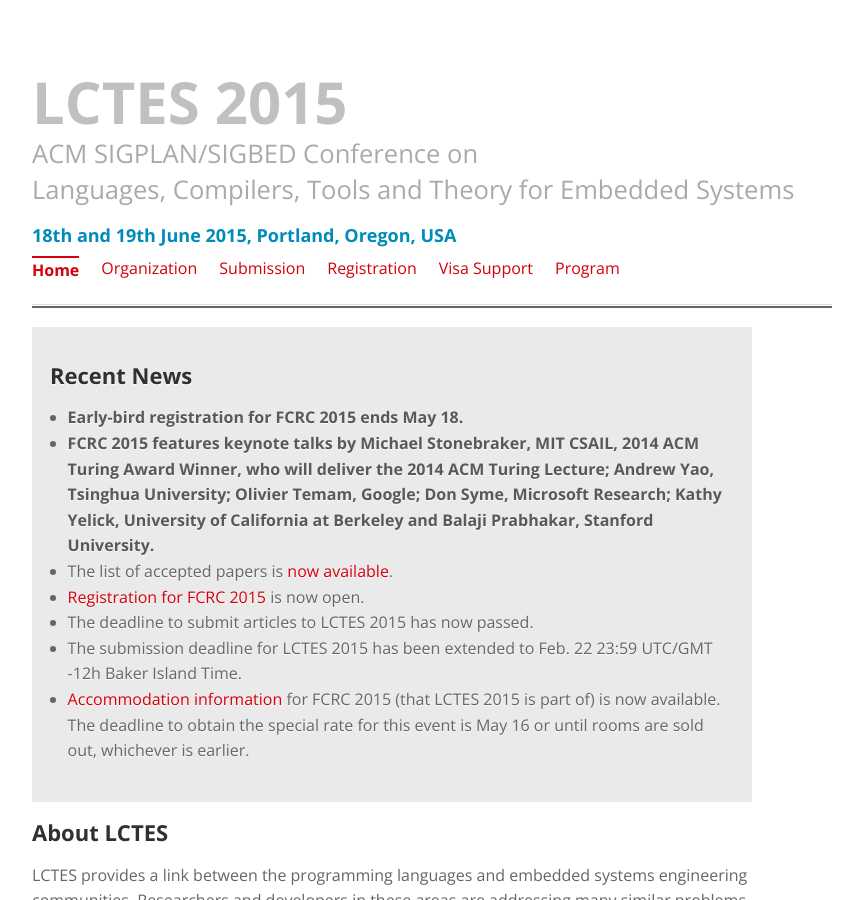
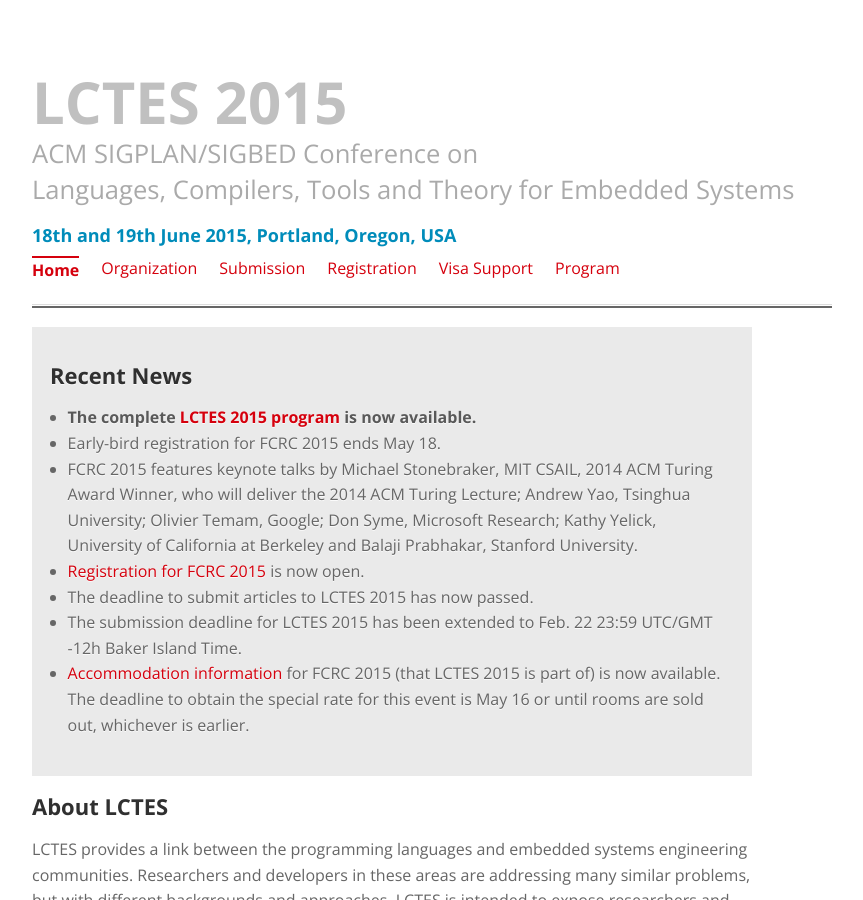
Before and after one commit to GSathish/lctes2015, a Jekyll site: the page built from index.html, in a window 1280 px wide and 900 px high. Shown: the whole window, without its empty margins (28-891 px from the left). Built offline with Jekyll 4.4.1, drawn with Linux system fonts in a browser that asks for light colours.

Commit message:
Added news about program being available

```diff
--- a/index.html
+++ b/index.html
@@ -9,9 +9,9 @@
 <div style="background: #eaeaea; padding: 18px;">
 <h2>Recent News</h2>
 <ul>
-	<li><strong>Early-bird registration for FCRC 2015 ends May 18.</strong></li>
-	<li><strong>FCRC 2015 features keynote talks by Michael Stonebraker, MIT CSAIL, 2014 ACM Turing Award Winner, who will deliver the 2014 ACM Turing Lecture; Andrew Yao, Tsinghua University; Olivier Temam, Google; Don Syme, Microsoft Research; Kathy Yelick, University of California at Berkeley and Balaji Prabhakar, Stanford University.</strong></li>
-	<li>The list of accepted papers is <a href="program">now available</a>.</li>
+	<li><strong>The complete <a href="program">LCTES 2015 program</a> is now available.</strong></li>
+	<li>Early-bird registration for FCRC 2015 ends May 18.</li>
+	<li>FCRC 2015 features keynote talks by Michael Stonebraker, MIT CSAIL, 2014 ACM Turing Award Winner, who will deliver the 2014 ACM Turing Lecture; Andrew Yao, Tsinghua University; Olivier Temam, Google; Don Syme, Microsoft Research; Kathy Yelick, University of California at Berkeley and Balaji Prabhakar, Stanford University.</li>
 	<li><a href="https://www.regonline.com/Register/Checkin.aspx?EventID=1692718">Registration for FCRC 2015</a> is now open.</li>
 	<li>The deadline to submit articles to LCTES 2015 has now passed.</li>
 	<li>The submission deadline for LCTES 2015 has been extended to Feb. 22 23:59 UTC/GMT -12h Baker Island Time.</li>
```
